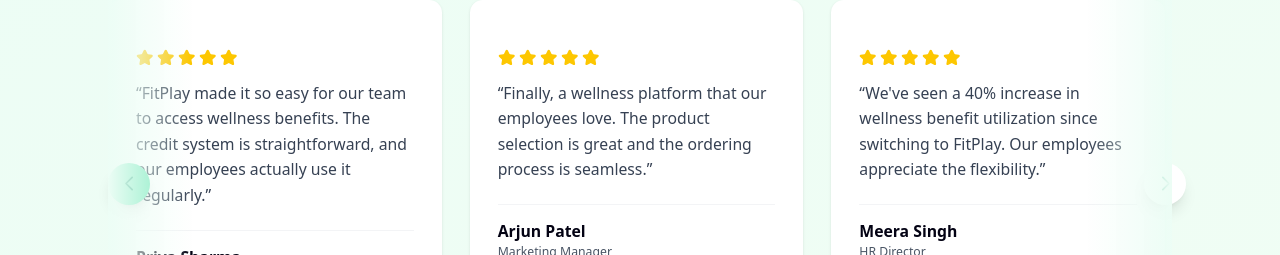
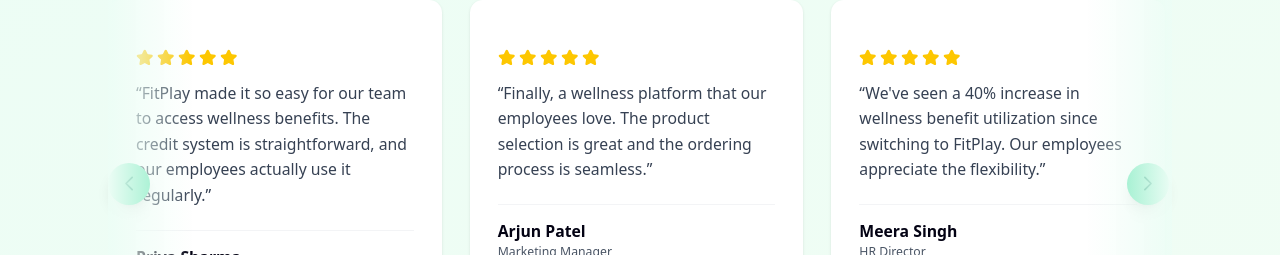
Before and after one commit to fitplay-hq/fitplay.life, a Next.js app: page / in a window 1280 px wide. Shown: the part 4182-4437 px from the top of the page. Built offline with nearby package versions, Linux system fonts and the light colour scheme; no server answers.

Commit message:
button colors changed

```diff
--- a/app/(main)/page.tsx
+++ b/app/(main)/page.tsx
@@ -665,7 +665,7 @@
             }
           }
         }}
-        className="absolute right-0 md:right-0 md:translate-x-4 top-1/2 -translate-y-1/2 -translate-x-2 md:translate-x-0 z-10 bg-white hover:bg-emerald-50 text-emerald-600 rounded-full p-2 md:p-3 shadow-lg hover:shadow-xl transition-all duration-300"
+        className="absolute right-0 md:mr-5 md:right-0 md:translate-x-4 top-1/2 -translate-y-1/2 -translate-x-2 md:translate-x-0 z-10 bg-emerald-300 hover:bg-emerald-500 text-emerald-600 rounded-full p-2 md:p-3 shadow-lg hover:shadow-xl transition-all duration-300"
         aria-label="Scroll right"
       >
         <svg className="w-5 h-5 md:w-6 md:h-6" fill="none" stroke="currentColor" viewBox="0 0 24 24">
```
